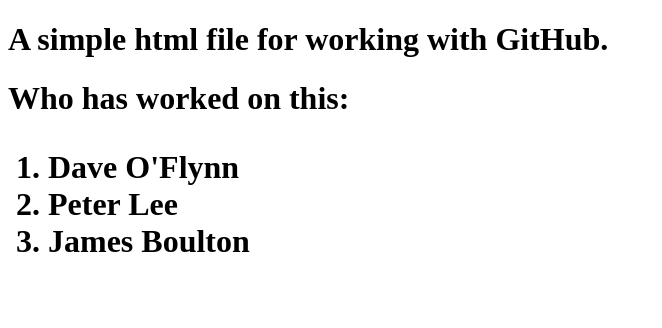
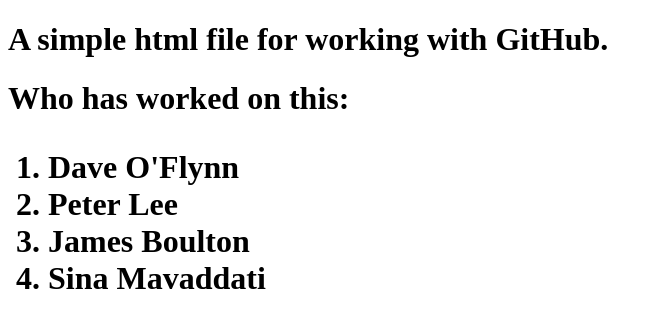
Before and after one commit to NSWPlanning/tutorial, a plain HTML site: page index.html in a window 1280 px wide. Shown: the whole page, without its empty margins (0-662 px from the left). Drawn offline with Linux system fonts and the light colour scheme.

Commit message:
Sina added his name

```diff
--- a/index.html
+++ b/index.html
@@ -10,6 +10,7 @@
     <li>Dave O'Flynn</li>
     <li>Peter Lee</li>
     <li>James Boulton</li>
+    <li>Sina Mavaddati</li>
   </ol>
 </body>
 </html>
```
